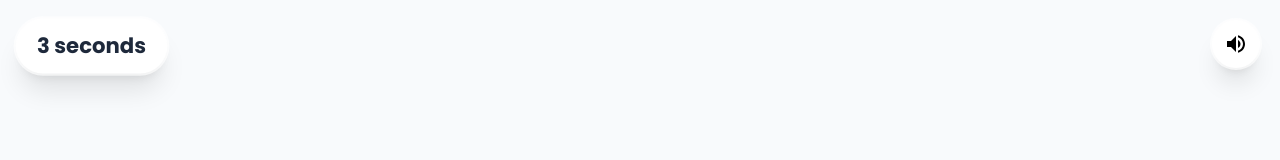
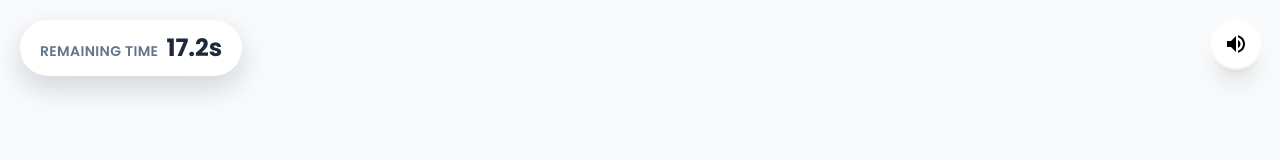
Before and after one commit to JoanReva/StellarSync, a React (Vite) app: page / in a window 1280 px wide. Both pictures are taken after a click on the button "Start". Shown: the top 160 px of the page. Built offline with nearby package versions, Linux system fonts and the light colour scheme.

Commit message:
reafactor: optimize timer interval and update visual styles

```diff
--- a/src/components/Game/Timer.tsx
+++ b/src/components/Game/Timer.tsx
@@ -2,7 +2,11 @@ import { useEffect } from 'react';
 import { motion } from 'framer-motion';
 import { useAudio } from '../../hooks/useAudio';
 import { useGameStore } from '../../store/useGameStore';
-import { TICKING_THRESHOLD_SECONDS } from '../../utils/constants';
+import {
+  TICKING_THRESHOLD_MS,
+  TIMER_ANIMATION_CONFIG,
+  TIMER_TICK_MS,
+} from '../../utils/constants';
 
 export const Timer = () => {
   const timeRemaining = useGameStore((state) => state.timeRemaining);
@@ -14,7 +18,8 @@ export const Timer = () => {
     status === 'playing' &&
     !isTimerPaused &&
     timeRemaining > 0 &&
-    timeRemaining <= TICKING_THRESHOLD_SECONDS;
+    timeRemaining <= TICKING_THRESHOLD_MS;
+  const formattedTimeRemaining = (timeRemaining / 1000).toFixed(1);
 
   useEffect(() => {
     if (status !== 'playing' || isTimerPaused) {
@@ -23,7 +28,7 @@ export const Timer = () => {
 
     const intervalId = window.setInterval(() => {
       tickTimer();
-    }, 1000);
+    }, TIMER_TICK_MS);
 
     return () => window.clearInterval(intervalId);
   }, [isTimerPaused, status, tickTimer]);
@@ -42,15 +47,67 @@ export const Timer = () => {
     <motion.div
       role="timer"
       aria-live={isLowTime ? 'assertive' : 'polite'}
-      className="absolute left-4 top-4 z-20 rounded-full bg-white px-5 py-3 text-xl font-bold text-[var(--color-text-main)] shadow-xl ring-2 ring-white/70 sm:left-5 sm:top-5"
-      animate={isLowTime ? { scale: [1, 1.06, 1] } : { scale: 1 }}
+      aria-label={`Remaining time: ${formattedTimeRemaining} seconds`}
+      className="absolute left-4 top-4 z-20 flex items-baseline gap-2 rounded-full px-5 py-3 ring-2 sm:left-5 sm:top-5"
+      animate={
+        isLowTime
+          ? {
+              backgroundColor: 'var(--color-timer-low-bg)',
+              color: 'var(--color-timer-low-text)',
+              boxShadow: [...TIMER_ANIMATION_CONFIG.lowTimeBoxShadow],
+            }
+          : {
+              backgroundColor: 'var(--color-timer-bg)',
+              color: 'var(--color-timer-text)',
+              boxShadow: TIMER_ANIMATION_CONFIG.normalBoxShadow,
+            }
+      }
       transition={
         isLowTime
-          ? { repeat: Infinity, duration: 0.8 }
-          : { duration: 0.2 }
+          ? {
+              repeat: Infinity,
+              duration: TIMER_ANIMATION_CONFIG.lowTimeDurationSeconds,
+            }
+          : { duration: TIMER_ANIMATION_CONFIG.normalDurationSeconds }
       }
+      style={{
+        ['--tw-ring-color' as string]: isLowTime
+          ? 'var(--color-timer-low-ring)'
+          : 'var(--color-timer-ring)',
+      }}
     >
-      {timeRemaining} seconds
+      <span
+        className="text-sm font-semibold uppercase tracking-wide"
+        style={{
+          color: 'var(--color-timer-label)',
+        }}
+      >
+        Remaining time
+      </span>
+      <motion.span
+        className="text-2xl font-bold tabular-nums"
+        animate={
+          isLowTime
+            ? {
+                scale: [...TIMER_ANIMATION_CONFIG.lowTimeScalePulse],
+                color: 'var(--color-timer-low-text)',
+              }
+            : {
+                scale: TIMER_ANIMATION_CONFIG.normalScale,
+                color: 'var(--color-timer-text)',
+              }
+        }
+        transition={
+          isLowTime
+            ? {
+                repeat: Infinity,
+                duration: TIMER_ANIMATION_CONFIG.lowTimeDurationSeconds,
+              }
+            : { duration: TIMER_ANIMATION_CONFIG.normalDurationSeconds }
+        }
+      >
+        {formattedTimeRemaining}s
+      </motion.span>
     </motion.div>
   );
 };
--- a/src/index.css
+++ b/src/index.css
@@ -19,6 +19,16 @@
 
     --color-success: #22c55e;
     --color-error: #ef4444;
+
+    --color-timer-bg: #ffffff;
+    --color-timer-text: var(--color-text-main);
+    --color-timer-label: #64748b;
+    --color-timer-ring: rgba(255, 255, 255, 0.7);
+    --color-timer-low-bg: #fff7f7;
+    --color-timer-low-text: #b91c1c;
+    --color-timer-low-label: #64748b;
+    --color-timer-low-ring: rgba(248, 113, 113, 0.22);
+    --color-timer-low-shadow: rgba(248, 113, 113, 0.24);
   }
 
   html {
--- a/src/store/useGameStore.ts
+++ b/src/store/useGameStore.ts
@@ -1,7 +1,8 @@
 import { create } from 'zustand';
 import {
   CARD_SYMBOLS,
-  GAME_DURATION_SECONDS,
+  GAME_DURATION_MS,
+  TIMER_TICK_MS,
   TOTAL_PAIRS,
 } from '../utils/constants';
 import { shuffle, type RandomSource } from '../utils/shuffle';
@@ -70,7 +71,7 @@ const createInitialState = (): GameState => ({
   attempts: 0,
   status: 'idle',
   feedback: null,
-  timeRemaining: GAME_DURATION_SECONDS,
+  timeRemaining: GAME_DURATION_MS,
   isTimerPaused: true,
 });
 
@@ -206,7 +207,10 @@ export const useGameStore = create<GameStore>((set) => ({
         return state;
       }
 
-      const nextTimeRemaining = Math.max(state.timeRemaining - 1, 0);
+      const nextTimeRemaining = Math.max(
+        state.timeRemaining - TIMER_TICK_MS,
+        0,
+      );
 
       if (nextTimeRemaining === 0) {
         return {
--- a/src/utils/constants.ts
+++ b/src/utils/constants.ts
@@ -3,8 +3,11 @@ export const CARD_SYMBOLS = ['star', 'moon', 'sun', 'comet'] as const;
 export const PAIRS_PER_SYMBOL = 2;
 export const TOTAL_CARDS = CARD_SYMBOLS.length * PAIRS_PER_SYMBOL;
 export const TOTAL_PAIRS = CARD_SYMBOLS.length;
-export const GAME_DURATION_SECONDS = 5;
+export const GAME_DURATION_SECONDS = 20;
+export const GAME_DURATION_MS = GAME_DURATION_SECONDS * 1000;
+export const TIMER_TICK_MS = 100;
 export const TICKING_THRESHOLD_SECONDS = 10;
+export const TICKING_THRESHOLD_MS = TICKING_THRESHOLD_SECONDS * 1000;
 
 export const CARD_ANIMATION_CONFIG = {
   hoverLiftY: -4,
@@ -35,3 +38,16 @@ export const BOARD_ANIMATION_CONFIG = {
 export const FEEDBACK_MODAL_CONFIG = {
   autoCloseMs: 1000,
 } as const;
+
+export const TIMER_ANIMATION_CONFIG = {
+  normalScale: 1,
+  lowTimeScalePulse: [1, 1.045, 1],
+  lowTimeDurationSeconds: 0.75,
+  normalDurationSeconds: 0.2,
+  lowTimeBoxShadow: [
+    '0 12px 28px rgba(15, 23, 42, 0.16)',
+    '0 14px 30px var(--color-timer-low-shadow)',
+    '0 12px 28px rgba(15, 23, 42, 0.16)',
+  ],
+  normalBoxShadow: '0 12px 28px rgba(15, 23, 42, 0.16)',
+} as const;
```
